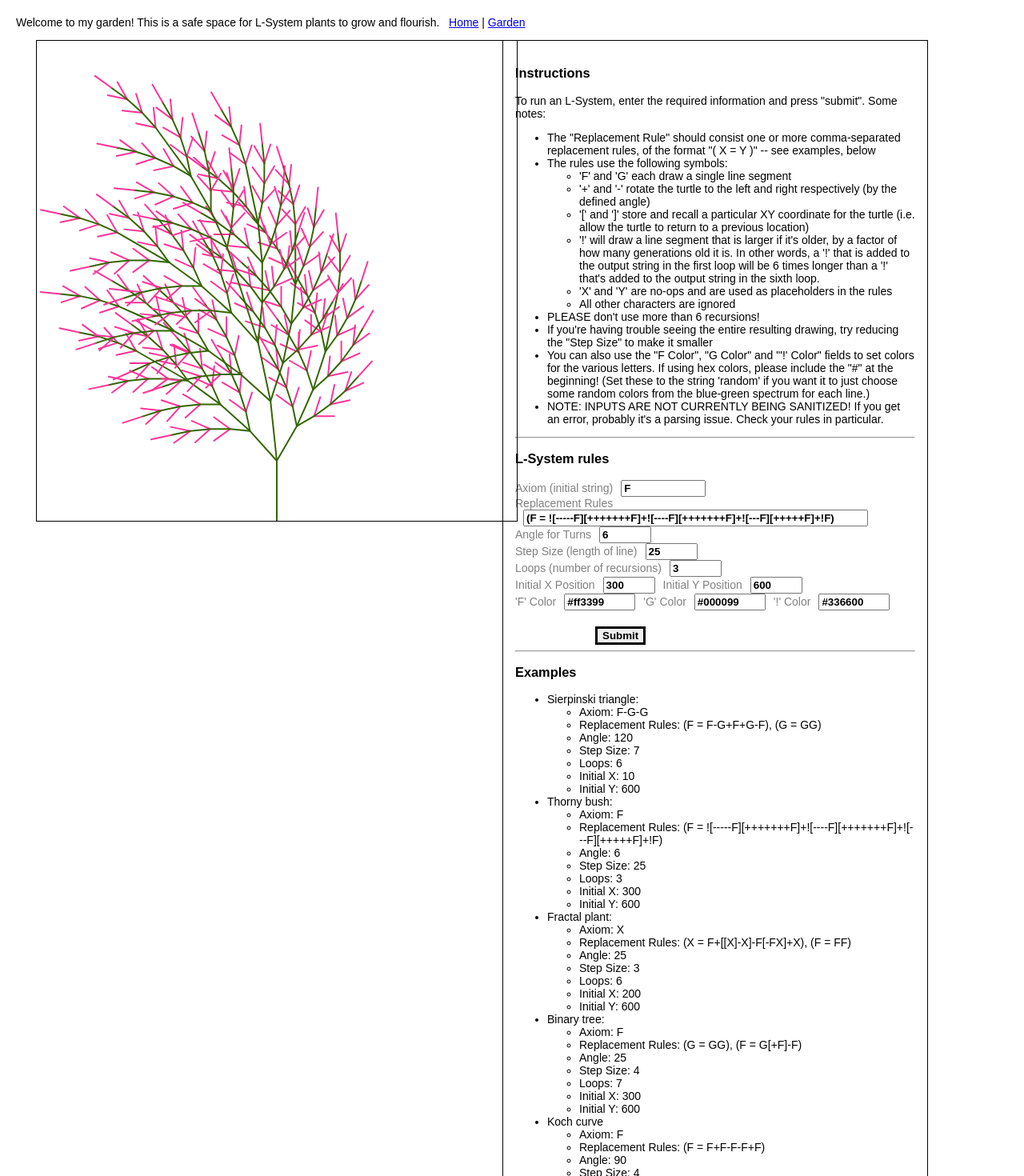
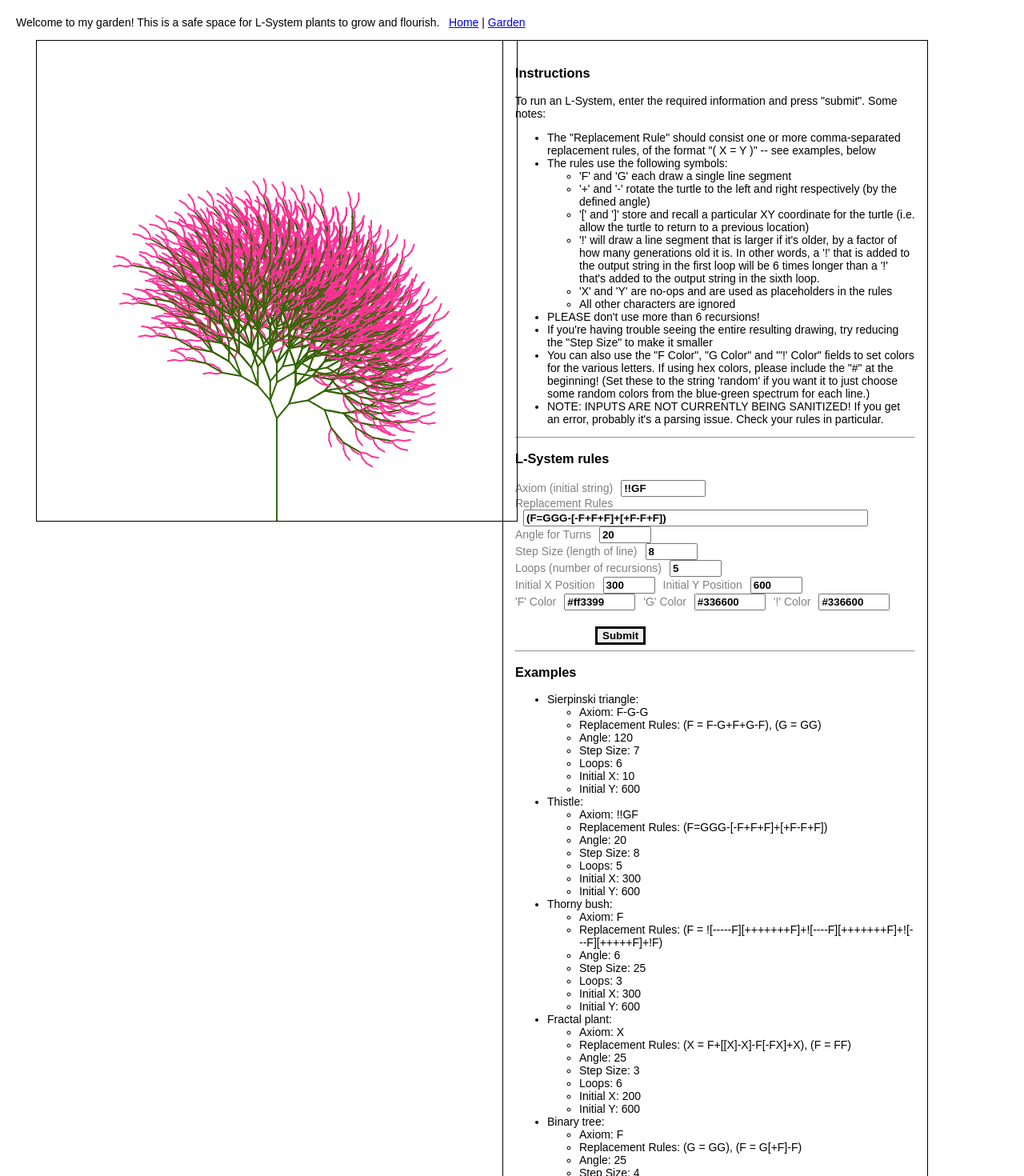
Before and after one commit to hd23408/reactive-garden, a React (Create React App) app: page / in a window 1280 px wide. Shown: the top 1470 px of the page at 80% size. Built offline with nearby package versions, Linux system fonts and the light colour scheme.

Commit message:
Adding a thistle

```diff
--- a/src/Form.js
+++ b/src/Form.js
@@ -181,6 +181,18 @@ class Form extends Component {
         </ul>
       </li>
 
+      <li>Thistle:
+        <ul>
+          <li>Axiom: !!GF</li>
+          <li>Replacement Rules: (F=GGG-[-F+F+F]+[+F-F+F])</li>
+          <li>Angle: 20</li>
+          <li>Step Size: 8</li>
+          <li>Loops: 5</li>
+          <li>Initial X: 300</li>
+          <li>Initial Y: 600</li>
+        </ul>
+      </li>
+
       <li>Thorny bush:
         <ul>
           <li>Axiom: F</li>
--- a/src/Home.js
+++ b/src/Home.js
@@ -7,17 +7,17 @@ class Home extends Component {
     super(props)
 
     this.initialState = {
-      // 'Thorny bush'
+      // 'Thistle'
       rule: {
-        angle: '6',
-        step: '25',
-        axiom: 'F',
-        replacements: '(F = ![-----F][+++++++F]+![----F][+++++++F]+![---F][+++++F]+!F)',
-        loops: '3',
+        angle: '20',
+        step: '8',
+        axiom: '!!GF',
+        replacements: '(F=GGG-[-F+F+F]+[+F-F+F])',
+        loops: '5',
         startX: '300',
         startY: '600',
         fColor: '#ff3399',
-        gColor: '#000099',
+        gColor: '#336600',
         bangColor: '#336600'
       }
     }
--- a/src/LSystem.js
+++ b/src/LSystem.js
@@ -217,8 +217,8 @@ class LSystem extends Component {
         currentY = currentY - step * Math.sin(this.toRadians(currentAngle));
         const point2 = new Immutable.Map({x: currentX, y: currentY,});
 
-        if (c === 'F' && fColor != 'RANDOM') newColor = fColor;
-        if (c === 'G' && gColor != 'RANDOM') newColor = gColor;
+        if (c === 'F' && fColor !== 'RANDOM') newColor = fColor;
+        if (c === 'G' && gColor !== 'RANDOM') newColor = gColor;
 
         turtleLines.lines = turtleLines.lines.push(Immutable.Map({
           line: Immutable.List([point1, point2]),
@@ -236,7 +236,7 @@ class LSystem extends Component {
         // loop will add one to us regardless)
         i = i + n - 1;
 
-        if (bangColor != 'RANDOM') newColor = bangColor;
+        if (bangColor !== 'RANDOM') newColor = bangColor;
 
         // And finally, add a line of the appropriate size
         const point1 = new Immutable.Map({x: currentX, y: currentY,});
```
